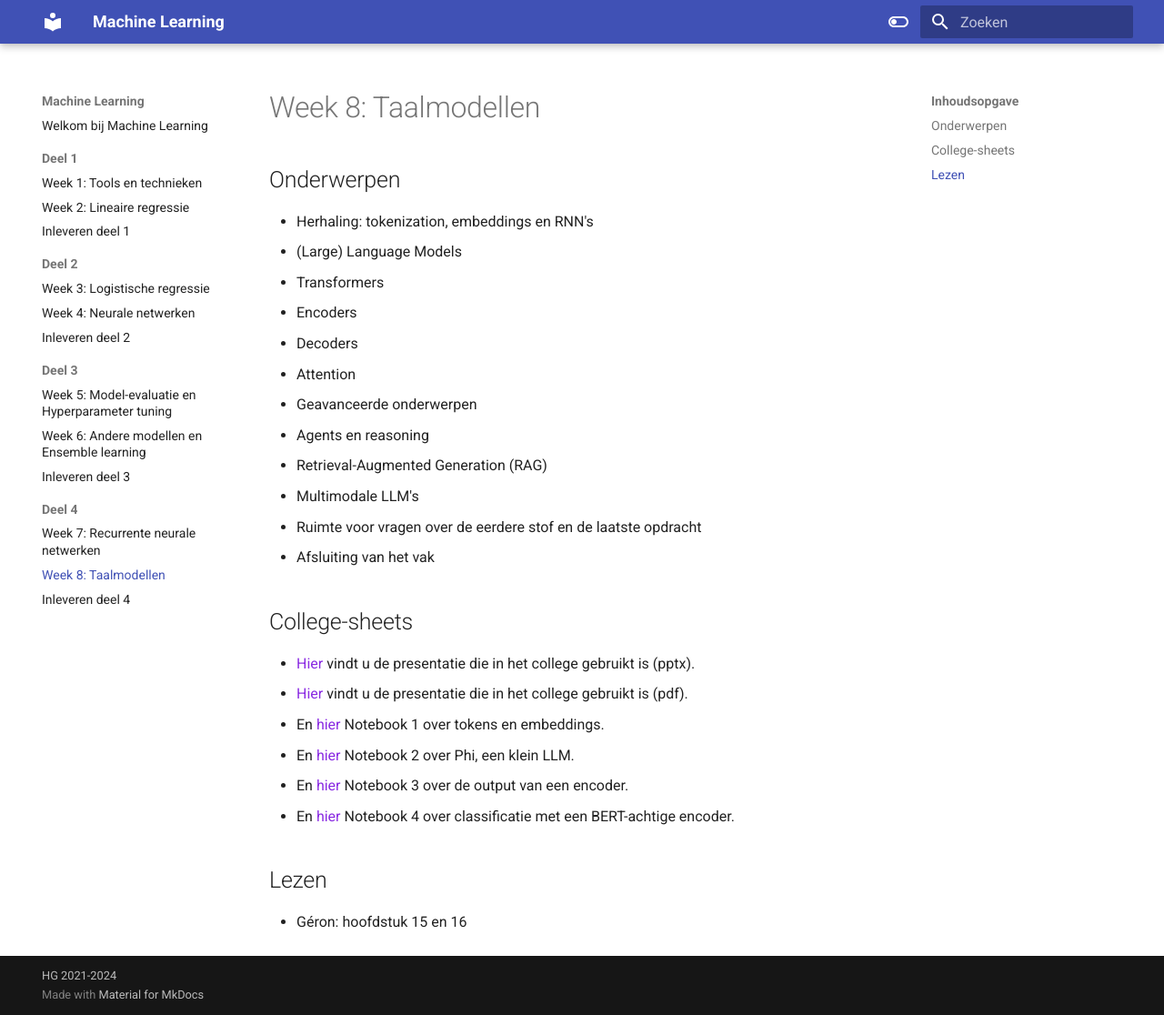
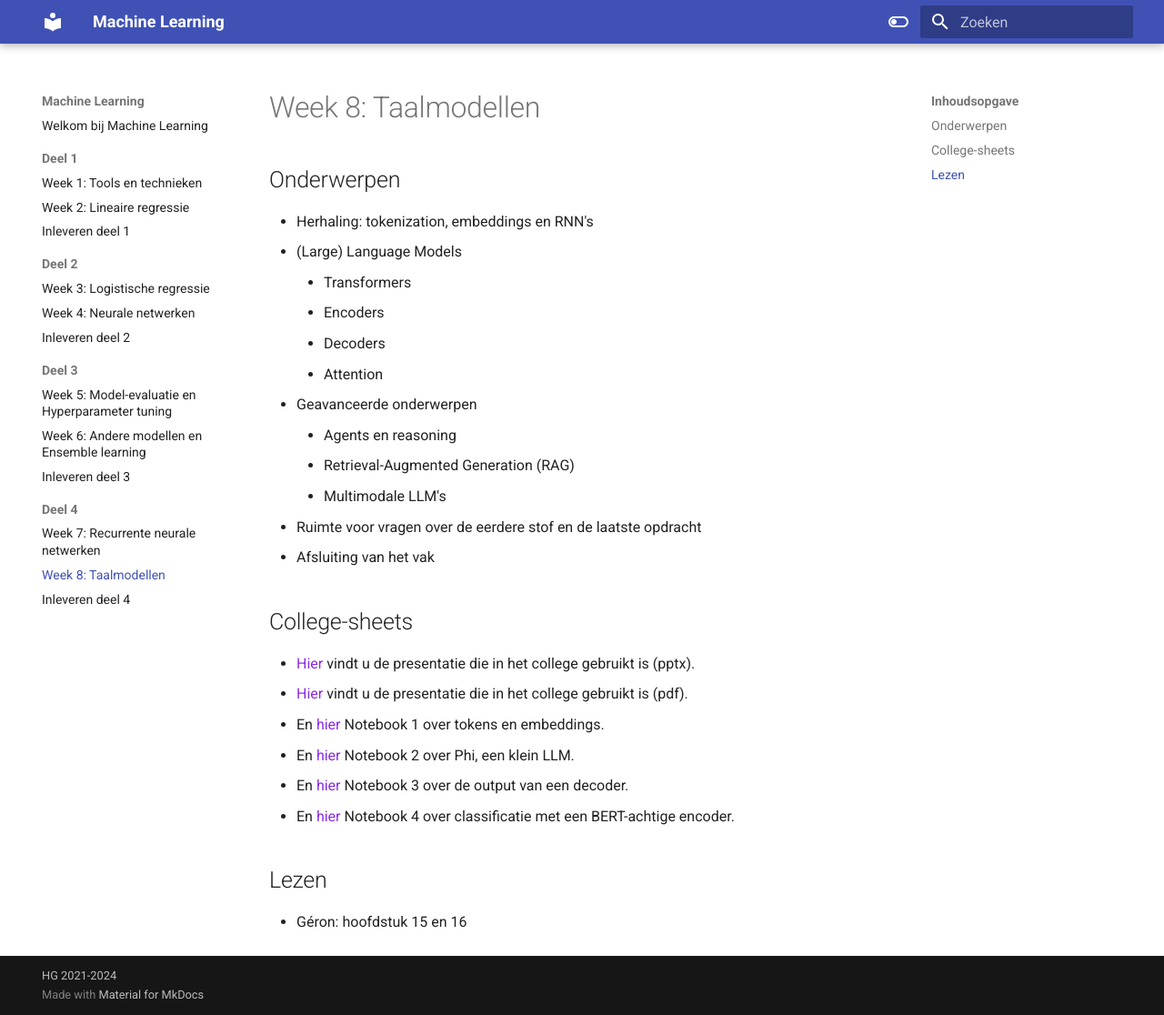
Before and after one commit to hanze-hbo-ict/Machine-Learning, an MkDocs documentation site: the page built from docs/deel4/week8.md, in a window 1280 px wide and 1116 px high. Shown: the whole window at 91% size. Built offline with MkDocs 1.6.1 and Material for MkDocs 9.7.7, drawn with Linux system fonts in a browser that asks for light colours.

Commit message:
Corrected lay-out

```diff
--- a/docs/deel4/week8.md
+++ b/docs/deel4/week8.md
@@ -4,14 +4,14 @@
 
 * Herhaling: tokenization, embeddings en RNN's
 * (Large) Language Models
- * Transformers
- * Encoders
- * Decoders
- * Attention
+    * Transformers
+    * Encoders
+    * Decoders
+    * Attention
 * Geavanceerde onderwerpen
- * Agents en reasoning
- * Retrieval-Augmented Generation (RAG)
- * Multimodale LLM's
+    * Agents en reasoning
+    * Retrieval-Augmented Generation (RAG)
+    * Multimodale LLM's
 * Ruimte voor vragen over de eerdere stof en de laatste opdracht
 * Afsluiting van het vak
 
@@ -21,7 +21,7 @@
 * [Hier](../lectures/wk8/8_taalmodellen.pdf) vindt u de presentatie die in het college gebruikt is (pdf).
 * En [hier](../lectures/wk8/livecoding/1%20Tokens%20and%20Embeddings.ipynb) Notebook 1 over tokens en embeddings.
 * En [hier](../lectures/wk8/livecoding/2%20Basic%20LLM%20with%20Phi.ipynb) Notebook 2 over Phi, een klein LLM.
-* En [hier](../lectures/wk8/livecoding/3%20Decoder%20output.ipynb) Notebook 3 over de output van een encoder.
+* En [hier](../lectures/wk8/livecoding/3%20Decoder%20output.ipynb) Notebook 3 over de output van een decoder.
 * En [hier](../lectures/wk8/livecoding/4%20Classification.ipynb) Notebook 4 over classificatie met een BERT-achtige encoder.
 
 ## Lezen
```
